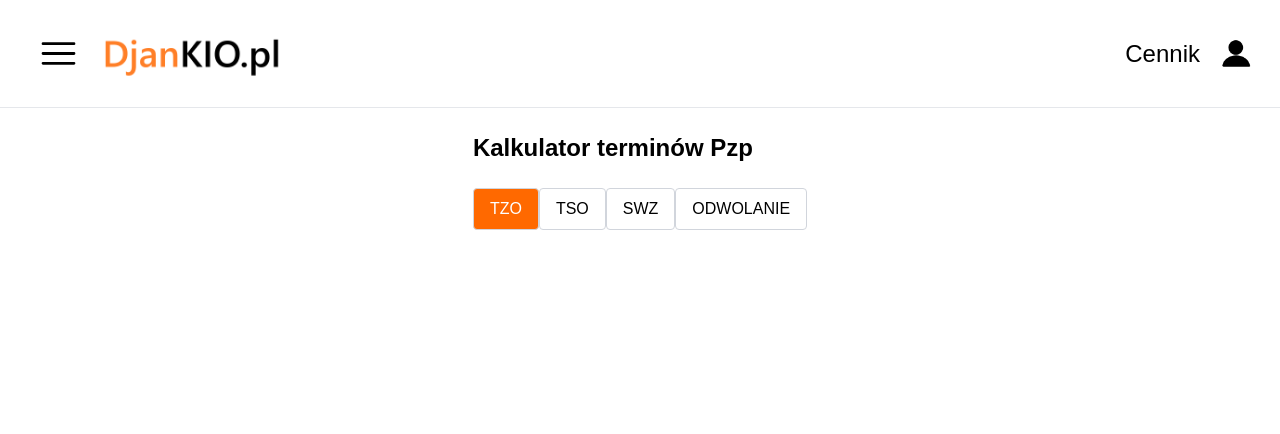
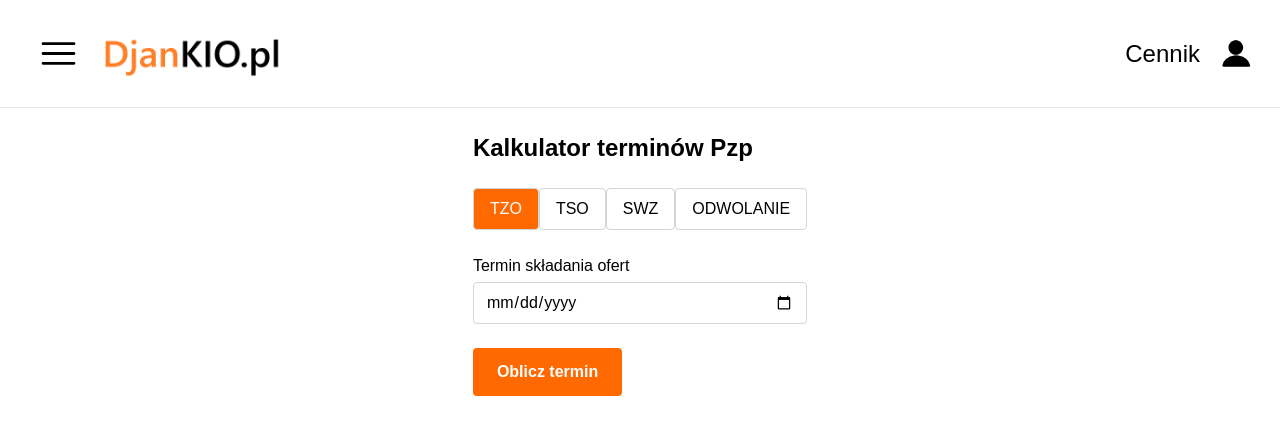
Before and after one commit to kamilhandzlik/DjanKIO, a Next.js app in the folder frontend/: page /terminy in a window 1280 px wide. Shown: the top 434 px of the page. Built offline with nearby package versions, Linux system fonts and the light colour scheme.

Commit message:
added logiz for tzo in terminy

```diff
--- a/frontend/app/terminy/components/CalculateButton.tsx
+++ b/frontend/app/terminy/components/CalculateButton.tsx
@@ -0,0 +1,14 @@
+interface Props {
+  onClick: () => void;
+}
+
+export default function CalculateButton({ onClick }: Props) {
+  return (
+    <button
+      onClick={onClick}
+      className="bg-orange-500 text-white px-6 py-3 rounded font-semibold hover:bg-orange-600"
+    >
+      Oblicz termin
+    </button>
+  );
+}
--- a/frontend/app/terminy/components/DatePicker.tsx
+++ b/frontend/app/terminy/components/DatePicker.tsx
@@ -0,0 +1,20 @@
+interface Props {
+  value: Date | null;
+  onChange: (date: Date | null) => void;
+}
+
+export default function DatePicker({ value, onChange }: Props) {
+  return (
+    <div className="flex flex-col gap-1 text-black">
+      <label className="font-medium">Termin składania ofert</label>
+      <input
+        type="date"
+        value={value ? value.toISOString().split("T")[0] : ""}
+        onChange={(e) =>
+          onChange(e.target.value ? new Date(e.target.value) : null)
+        }
+        className="border border-gray-300 rounded px-3 py-2"
+      />
+    </div>
+  );
+}
--- a/frontend/app/terminy/components/Result.tsx
+++ b/frontend/app/terminy/components/Result.tsx
@@ -0,0 +1,14 @@
+interface Props {
+  date: Date;
+}
+
+export default function Result({ date }: Props) {
+  return (
+    <div className="border rounded p-4 bg-green-50">
+      <h2 className="font-semibold">Wynik Kalkulacji</h2>
+      <p className="text-green-700 text-lg">
+        {date.toLocaleDateString("pl-PL")}
+      </p>
+    </div>
+  );
+}
--- a/frontend/app/terminy/logic/tzo.ts
+++ b/frontend/app/terminy/logic/tzo.ts
@@ -0,0 +1,19 @@
+import { subDays } from "date-fns";
+
+export function calculateTZO(submissionDate: Date, daysBefore: number): Date {
+  let current = submissionDate;
+  let daysLeft = daysBefore;
+
+  while (daysLeft > 0) {
+    current = subDays(current, 1);
+
+    const day = current.getDay();
+    const isWeekend = day === 0 || day === 6;
+
+    if (!isWeekend) {
+      daysLeft--;
+    }
+  }
+
+  return current;
+}
--- a/frontend/app/terminy/page.tsx
+++ b/frontend/app/terminy/page.tsx
@@ -2,17 +2,39 @@
 
 import { useState } from "react";
 import ModeTabs from "./components/ModeTabs";
+import DatePicker from "./components/DatePicker";
+import CalculateButton from "./components/CalculateButton";
+import Result from "./components/Result";
+import { calculateTZO } from "./logic/tzo";
 
 export type Mode = "TZO" | "TSO" | "SWZ" | "ODWOLANIE";
 
 export default function TerminyPage() {
   const [mode, setMode] = useState<Mode>("TZO");
+  const [date, setDate] = useState<Date | null>(null);
+  const [result, setResult] = useState<Date | null>(null);
+
+  const handleCalculate = () => {
+    if (!date) return;
+
+    if (mode === "TZO") {
+      const calculated = calculateTZO(date, 0);
+
+      setResult(calculated);
+    }
+  };
 
   return (
     <div className="max-w-4xl mx-auto p-6 space-y-6">
       <h1 className="text-2xl text-black font-bold">Kalkulator terminów Pzp</h1>
 
       <ModeTabs mode={mode} setMode={setMode} />
+
+      <DatePicker value={date} onChange={setDate} />
+
+      <CalculateButton onClick={handleCalculate} />
+
+      {result && <Result date={result} />}
     </div>
   );
 }
```
Also changed, not shown: frontend/package.json (+7 -6 lines), 1 other file (tests, documents, lock files or other folders).
